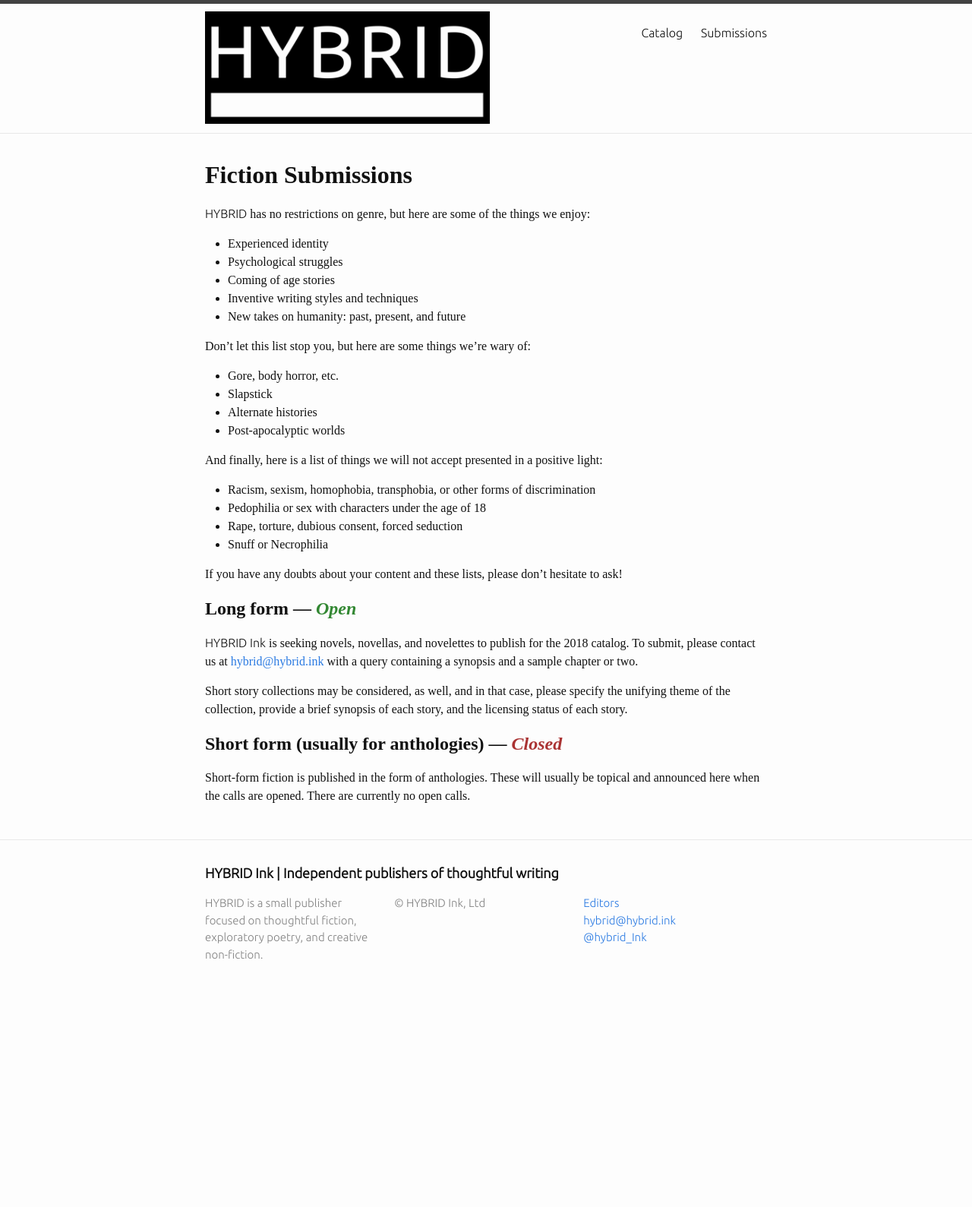
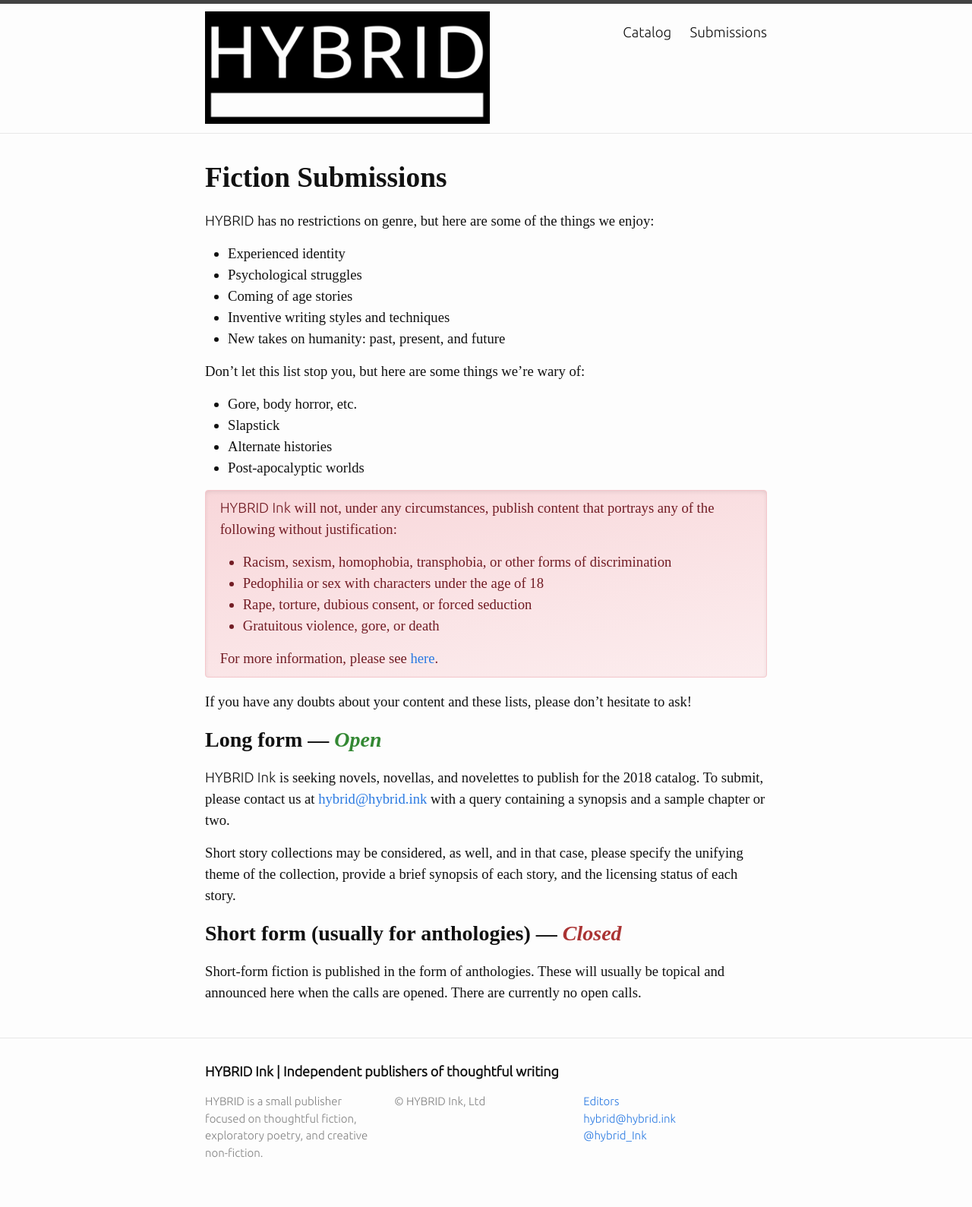
Before and after one commit to hybridink/hybrid.ink, a Jekyll site: the page built from submit/fiction.md, in a window 1280 px wide. Shown: the whole page at 76% size. Built offline with Jekyll 4.4.1, drawn with Linux system fonts in a browser that asks for light colours; some web fonts are replaced; before the commit the page ends 1328 px from its top, so only the background shows below that.

```diff
--- a/_includes/head.html
+++ b/_includes/head.html
@@ -8,7 +8,7 @@
     <title>{% if page.title %}{{ page.title|strip_html }} | Hybrid{% else %}{{ site.title }}{% endif %}</title>
     <meta name="description" content="{% if page.excerpt %}{{ page.excerpt | strip_html | strip_newlines | truncate: 160 }}{% else %}{{ site.description }}{% endif %}">
 
-    <link href='https://fonts.googleapis.com/css?family=Gentium+Book+Basic|Ubuntu:300' rel='stylesheet' type='text/css'>
+    <link href='https://fonts.googleapis.com/css?family=Gentium+Basic:400,700|Ubuntu:300' rel='stylesheet' type='text/css'>
     <link rel="stylesheet" href="/css/main.css?last-modified=2017-04-03">
     <link rel="canonical" href="{{ page.url }}">
     <link rel="alternate" type="application/rss+xml" title="{{ site.title }}" href="/feed.xml" />
--- /dev/null
+++ b/_includes/nope.html
@@ -0,0 +1 @@
+<div class="nope"><p>{{site.name}} will not, under any circumstances, publish content that portrays any of the following without justification:</p><ul> <li>Racism, sexism, homophobia, transphobia, or other forms of discrimination</li><li>Pedophilia or sex with characters under the age of 18</li><li>Rape, torture, dubious consent, or forced seduction</li><li>Gratuitous violence, gore, or death</li></ul><p>For more information, please see <a href="/nope">here</a>.</p></div>
--- a/_sass/_layout.scss
+++ b/_sass/_layout.scss
@@ -198,6 +198,34 @@ h2.announcement {
     margin: 0 auto;
 }
 
+.nope {
+   border: 1px solid #f5c6cb;
+   border-radius: 0.25rem;
+   background: linear-gradient(170deg, #f8d7da, lighten(#f8d7da, 5%)) #f8d7da;
+   color: #721c24;
+   padding: 0.5em 1em;
+   margin-bottom: 1em;
+   -webkit-box-shadow: inset 0 3px 10px -5px rgba(0,0,0,0.2);
+   -moz-box-shadow: inset 0 3px 8px -4px rgba(0,0,0,0.2);
+   box-shadow: inset 0 2px 8px -4px rgba(0,0,0,0.2);
+
+   p:last-of-type {
+       margin-bottom: 0;
+   }
+}
+
+.editor {
+    width: 40%;
+    float: right;
+    margin-left: 1em;
+
+    @include media-query($on-palm) {
+        float: none;
+        width: 100%;
+        margin: 0 0 1em 0;
+    }
+}
+
 .page-content {
     padding: $spacing-unit 0;
     font-family: $body-font-family;
--- a/css/main.scss
+++ b/css/main.scss
@@ -7,8 +7,8 @@
 
 // Our variables
 $base-font-family: "Ubuntu", Helvetica, Arial, sans-serif;
-$body-font-family: "Gentium Book Basic", serif;
-$base-font-size:   16px;
+$body-font-family: "Gentium Basic", serif;
+$base-font-size:   14pt;
 $small-font-size:  $base-font-size * 0.875;
 $base-line-height: 1.5;
 
--- a/submit/fiction.md
+++ b/submit/fiction.md
@@ -20,12 +20,7 @@ Don't let this list stop you, but here are some things we're wary of:
 * Alternate histories
 * Post-apocalyptic worlds
 
-And finally, here is a list of things we will not accept presented in a positive light:
-
-* Racism, sexism, homophobia, transphobia, or other forms of discrimination
-* Pedophilia or sex with characters under the age of 18
-* Rape, torture, dubious consent, forced seduction
-* Snuff or Necrophilia
+{% include nope.html %}
 
 If you have any doubts about your content and these lists, please don't hesitate to ask!
 
```
Also changed, not shown: editors.md (+1 -1 lines), nope.md (added, +26 -0 lines), submit/anthologies/forward-looking/gender/index.md (added, +57 -0 lines), submit/anthologies/forward-looking/index.md (added, +8 -0 lines), submit/anthologies/forward-looking/love/index.md (added, +57 -0 lines), submit/anthologies/forward-looking/sex/index.md (added, +57 -0 lines), submit/anthologies/index.md (added, +9 -0 lines), submit/non-fiction.md (+1 -6 lines), 1 other file.
